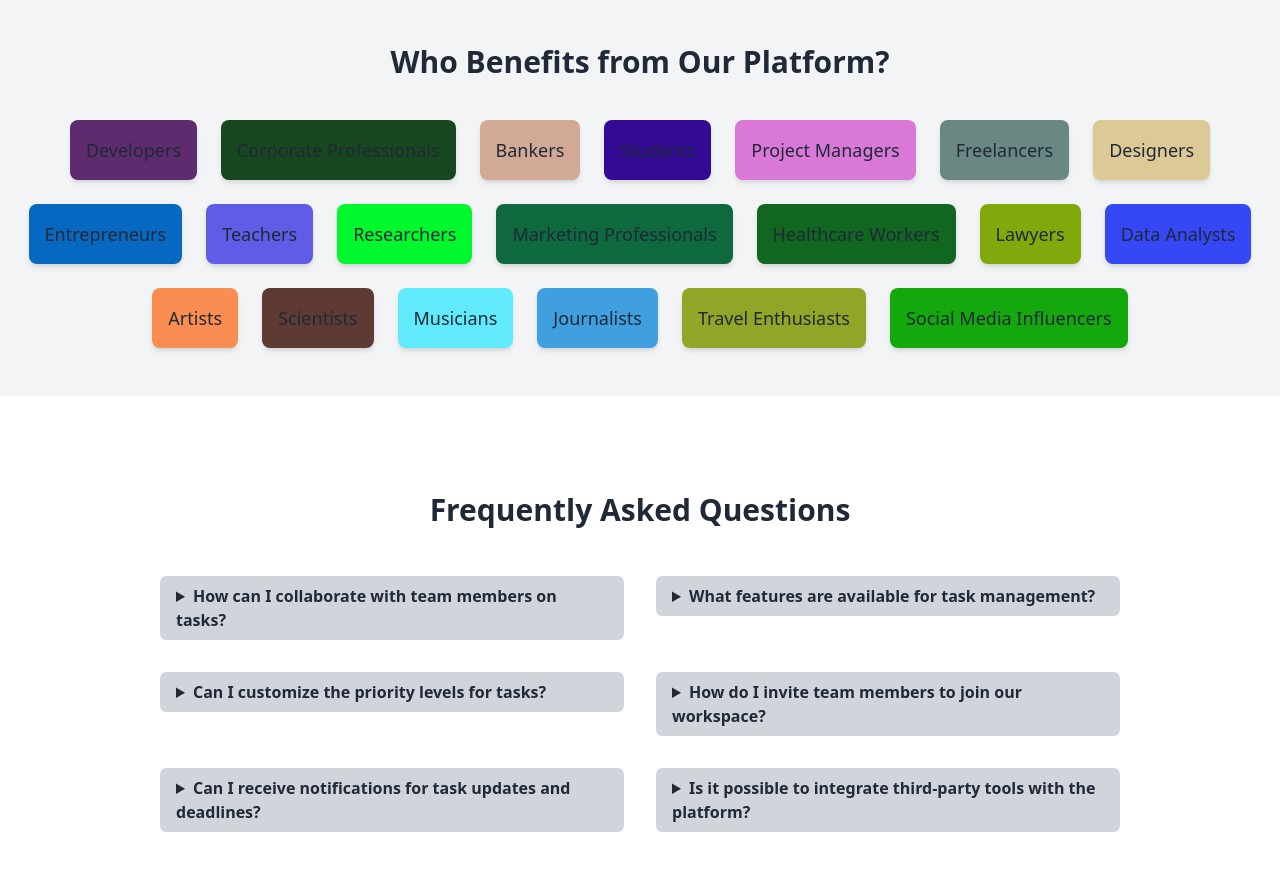
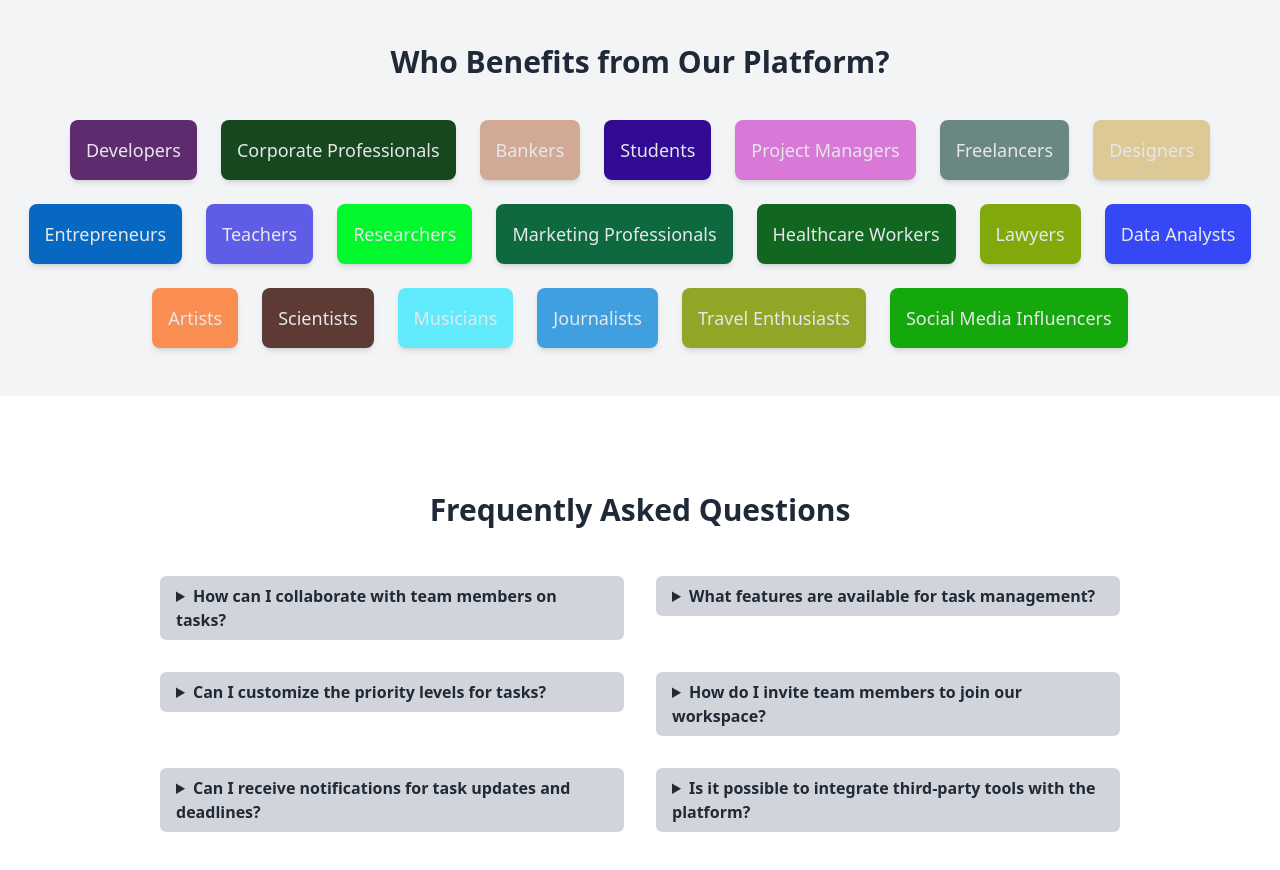
Before and after one commit to sadmanryanriad/task-management-scc, a React (Vite) app: page / in a window 1280 px wide. Shown: the part 880-1750 px from the top of the page. Built offline with nearby package versions, Linux system fonts and the light colour scheme; no server answers.

Commit message:
aos added to home screen

```diff
--- a/package.json
+++ b/package.json
@@ -11,6 +11,7 @@
   },
   "dependencies": {
     "@tanstack/react-query": "^5.14.2",
+    "aos": "^2.3.4",
     "axios": "^1.6.2",
     "firebase": "^10.7.1",
     "localforage": "^1.10.0",
--- a/src/components/Pages/Home.jsx
+++ b/src/components/Pages/Home.jsx
@@ -1,8 +1,10 @@
+import { useAos } from "../../hooks/useAos";
 import Banner from "../Header/banner/Banner";
 import FAQ from "../Sections/Faq";
 import UserTypesSection from "../Sections/UserTypesSection";
 
 const Home = () => {
+  useAos();
   return (
     <>
       <Banner></Banner>
--- a/src/components/Sections/FAQ.jsx
+++ b/src/components/Sections/FAQ.jsx
@@ -1,3 +1,4 @@
+import { useAos } from "../../hooks/useAos";
 import Header from "../miniComponents/Header";
 
 const faqData = [
@@ -35,6 +36,7 @@ const faqData = [
 
 
 const FAQ = () => {
+  useAos();
   return (
     <>
       <div id="faq" className="max-w-7xl mx-auto">
@@ -45,7 +47,7 @@ const FAQ = () => {
             </div>
             <div className="flex flex-wrap lg:w-4/5 sm:mx-auto sm:mb-2 -mx-2">
               {faqData.map((faq, index) => (
-                <div key={index} className="w-full lg:w-1/2 px-4 py-2">
+                <div data-aos="zoom-in" key={index} className="w-full lg:w-1/2 px-4 py-2">
                   <details className="mb-4">
                     <summary className="font-semibold bg-gray-300 dark:text-gray-700 rounded-md py-2 px-4">
                       {faq.question}
--- a/src/components/Sections/UserTypesSection.jsx
+++ b/src/components/Sections/UserTypesSection.jsx
@@ -40,9 +40,9 @@ const UserTypesSection = () => {
         <Header>Who Benefits from Our Platform?</Header>
         <div className="flex flex-wrap justify-center items-center gap-6 mt-10">
           {userTypes.map((type, index) => (
-            <div
+            <div data-aos="fade-right"
               key={index}
-              className="bg-white p-4 rounded-lg shadow-md flex items-center"
+              className="bg-white p-4 rounded-lg shadow-md flex items-center text-gray-200"
               style={{backgroundColor: getRandomColor()}}
             >
               <p className="text-lg font-medium">{type}</p>
--- /dev/null
+++ b/src/hooks/useAos.jsx
@@ -0,0 +1,14 @@
+import { useEffect } from 'react';
+import Aos from 'aos';
+import 'aos/dist/aos.css';
+
+export function useAos(options = {}) {
+  useEffect(() => {
+    Aos.init({
+      offset: options.offset || 200,
+      duration: options.duration || 600,
+      easing: options.easing || 'ease-in-sine',
+      delay: options.delay || 100,
+    });
+  }, []);
+}
```
Also changed, not shown: 1 other file (tests, documents, lock files or other folders).
